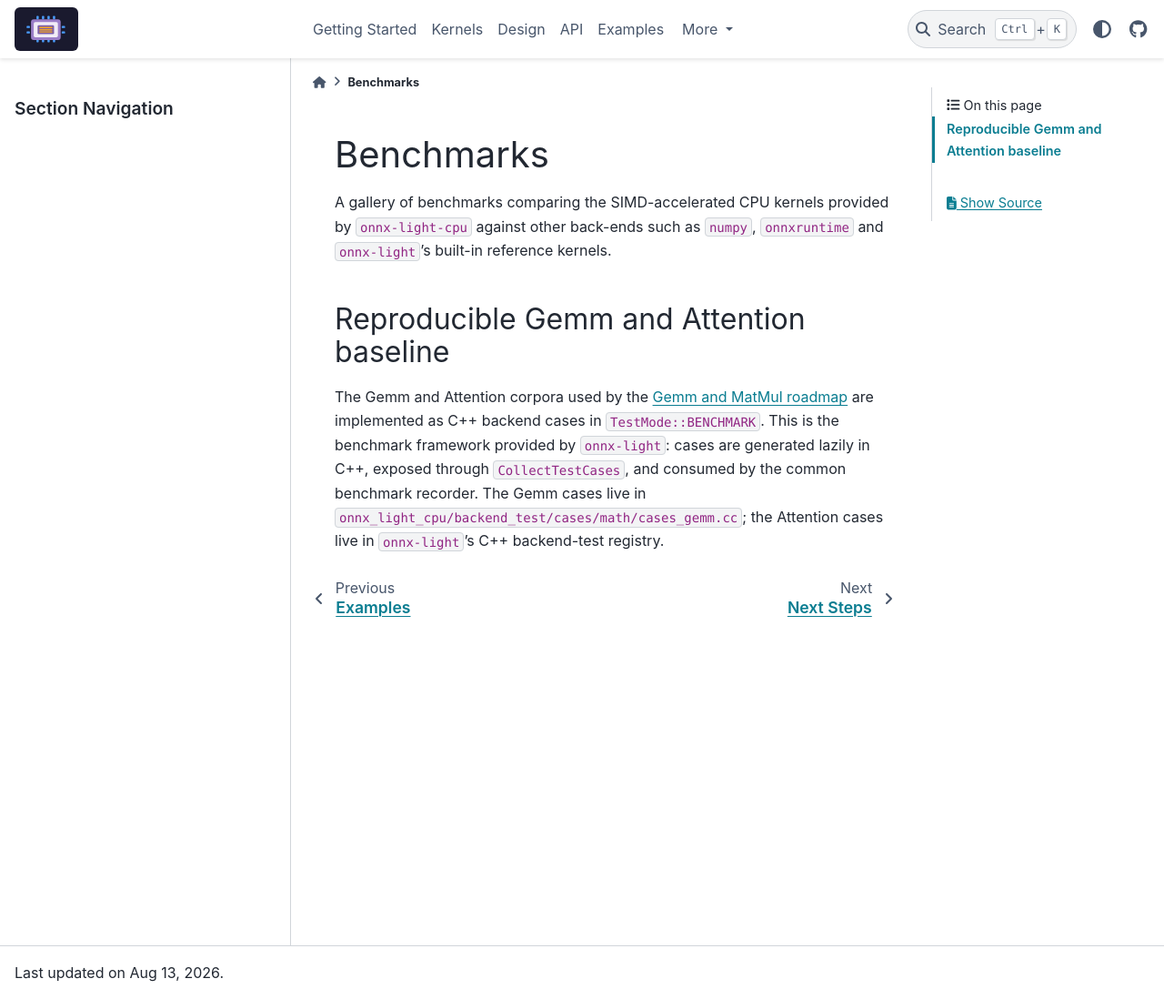
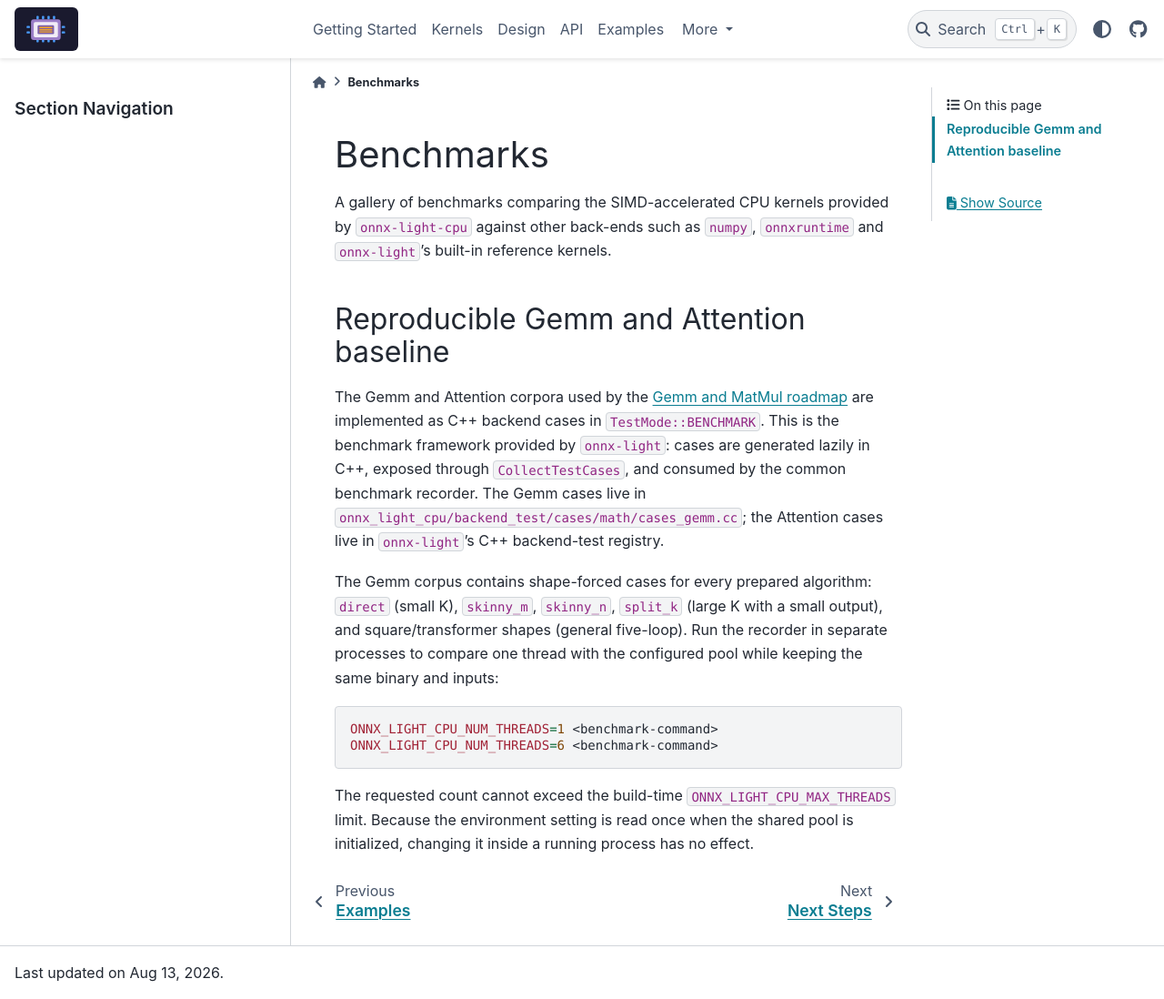
Before and after one commit to xadupre/onnx-light-cpu, a Sphinx documentation site: the page built from docs/benchmarks.rst, in a window 1280 px wide and 1098 px high. Shown: the whole window at 91% size. Built offline with Sphinx 7.4.7 and the PyData theme 0.15.4, drawn with Linux system fonts in a browser that asks for light colours; pages that are not in the unit, such as notebooks, are missing from menus.

Commit message:
gemm next

```diff
--- a/docs/benchmarks.rst
+++ b/docs/benchmarks.rst
@@ -17,6 +17,22 @@ cases live in
 ``onnx_light_cpu/backend_test/cases/math/cases_gemm.cc``; the Attention cases
 live in ``onnx-light``'s C++ backend-test registry.
 
+The Gemm corpus contains shape-forced cases for every prepared algorithm:
+``direct`` (small K), ``skinny_m``, ``skinny_n``, ``split_k`` (large K with a
+small output), and square/transformer shapes (general five-loop). Run the
+recorder in separate processes to compare one thread with the configured pool
+while keeping the same binary and inputs:
+
+.. code-block:: bash
+
+   ONNX_LIGHT_CPU_NUM_THREADS=1 <benchmark-command>
+   ONNX_LIGHT_CPU_NUM_THREADS=6 <benchmark-command>
+
+The requested count cannot exceed the build-time
+``ONNX_LIGHT_CPU_MAX_THREADS`` limit. Because the environment setting is read
+once when the shared pool is initialized, changing it inside a running process
+has no effect.
+
 .. toctree::
     :maxdepth: 1
 
--- a/docs/next_steps/2026_08_gemm_matmul.rst
+++ b/docs/next_steps/2026_08_gemm_matmul.rst
@@ -219,7 +219,9 @@ core algorithm without conversion overhead.
    implemented for x86 deterministic CPUID cache descriptors; other platforms
    currently use the conservative defaults.
 5. Build the immutable execution plan once and benchmark each algorithm both
-   single-threaded and multi-threaded.
+   single-threaded and multi-threaded. The benchmark corpus includes a
+   shape-forced case for every algorithm and supports process-level thread
+   selection through ``ONNX_LIGHT_CPU_NUM_THREADS``.
 
 Phase 2: saturate the floating-point units
 ------------------------------------------
```
Also changed, not shown: README.md (+11 -0 lines), 4 other files.
